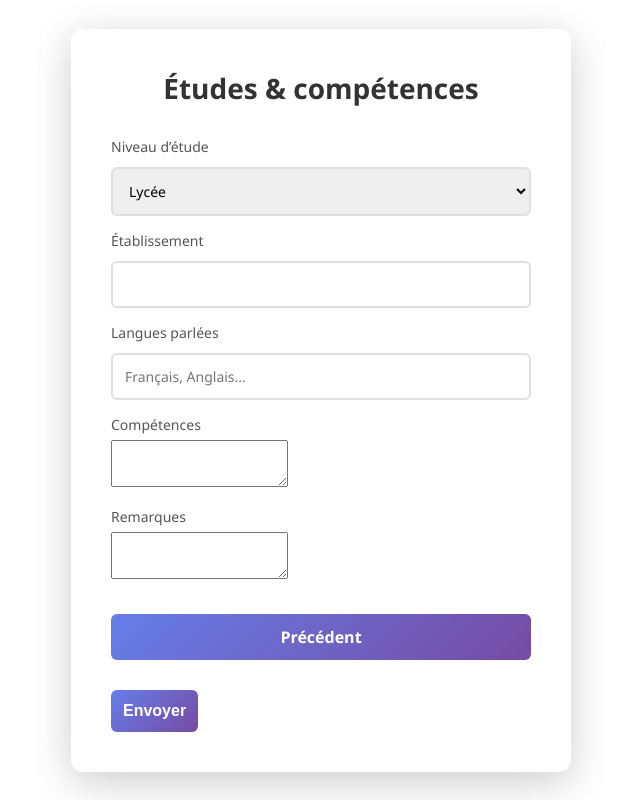
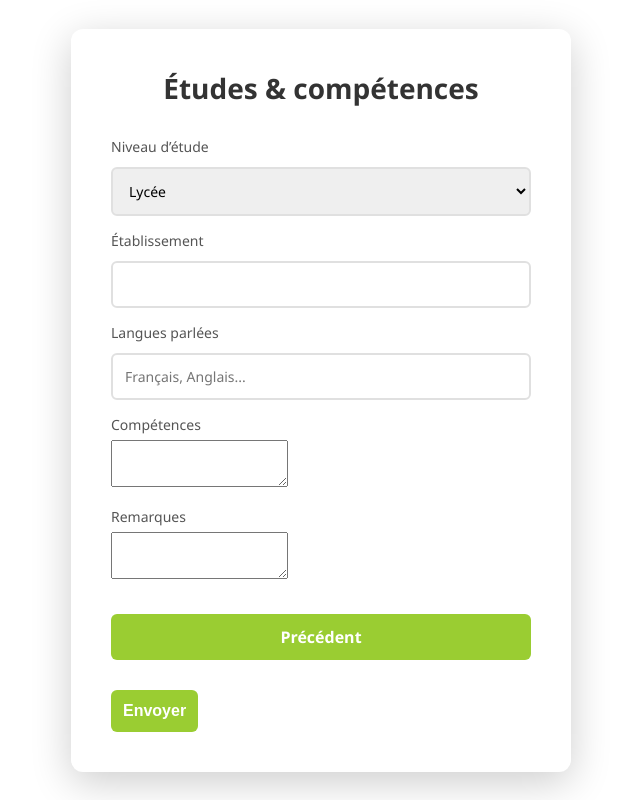
Before and after one commit to igberaeseluisjunior55567-a11y/devops_projet, a plain HTML site: page page3.html in a window 1280 px wide. Shown: the whole page, without its empty margins (319-959 px from the left). Drawn offline with Linux system fonts and the light colour scheme.

Commit message:
derniere modification page 3

```diff
--- a/page3.html
+++ b/page3.html
@@ -61,7 +61,7 @@ input, select {
     display: block;
     margin-top: 30px;
     text-align: center;
-    background: linear-gradient(135deg, #667eea 0%, #764ba2 100%);
+    background: yellowgreen;
     color: white;
     padding: 12px;
     text-decoration: none;
```
